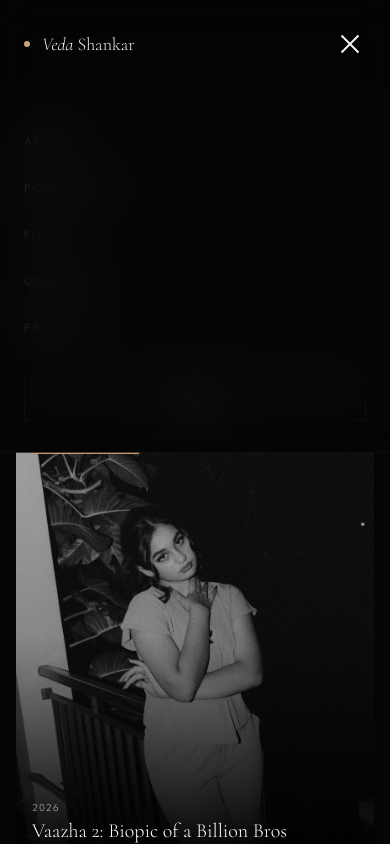
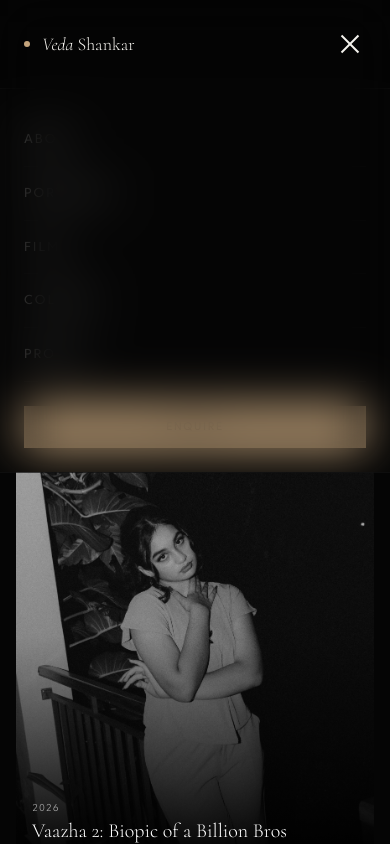
Before and after one commit to Swathybhaskar02/veda-shankar-portfolio, a React (Vite) app in the folder app/frontend/: page /collabs in a window 390 px wide. Both pictures are taken after a click on the button "Toggle menu". Shown: the top 844 px of the page. Built offline with nearby package versions, Linux system fonts and the light colour scheme.

Commit message:
Fix mobile menu - show links properly
Co-authored-by: Cursor <cursoragent@cursor.com>

```diff
--- a/app/frontend/src/components/site/Nav.jsx
+++ b/app/frontend/src/components/site/Nav.jsx
@@ -77,15 +77,14 @@ export default function Nav() {
         </button>
       </div>
 
-      <div
-        className={`lg:hidden bg-[#050505] border-t border-white/[0.04] overflow-hidden transition-all duration-500 ${mobileMenuOpen ? 'max-h-[500px] opacity-100' : 'max-h-0 opacity-0'}`}
-      >
-        <nav className="flex flex-col px-6 py-8 gap-1">
+      {mobileMenuOpen && (
+        <div className="lg:hidden bg-[#050505] border-t border-white/[0.04]">
+          <nav className="flex flex-col px-6 py-6">
             {navLinks.map((link) => (
               <a
                 key={link.href}
                 href={link.href}
-              className="text-[11px] uppercase tracking-[0.18em] text-[#9a9a9a] hover:text-[#f5f3ee] py-3 border-b border-white/[0.04] font-medium transition-colors duration-400"
+                className="text-[13px] uppercase tracking-[0.15em] text-[#f5f3ee] py-4 border-b border-white/[0.06] font-medium"
                 onClick={() => setMobileMenuOpen(false)}
               >
                 {link.label}
@@ -93,13 +92,14 @@ export default function Nav() {
             ))}
             <a
               href="/#connect"
-            className="mt-6 px-5 py-3 bg-[#c4a47c]/12 border border-[#c4a47c]/25 text-[#c4a47c] text-[10px] uppercase tracking-[0.15em] text-center font-medium"
+              className="mt-6 px-5 py-3 bg-[#c4a47c] text-black text-[11px] uppercase tracking-[0.15em] text-center font-medium"
               onClick={() => setMobileMenuOpen(false)}
             >
               Enquire
             </a>
           </nav>
         </div>
+      )}
     </header>
   );
 }
```
Lines whose indentation alone changed are shown as unchanged.
